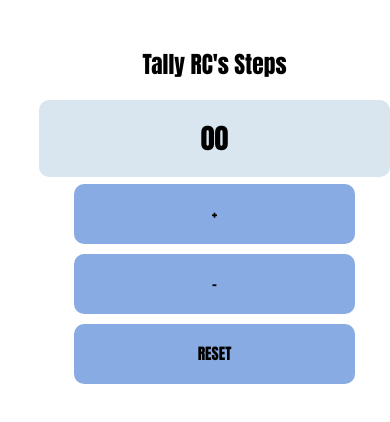
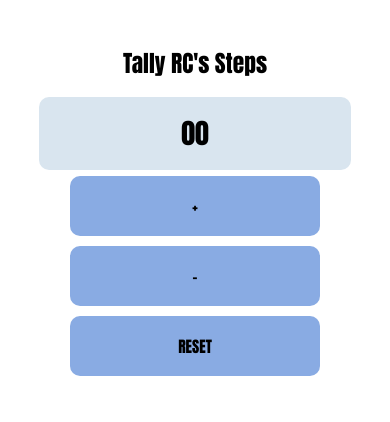
Before and after one commit to sazisblu/RC-Tally-Counter, a plain HTML site: page index.html in a window 390 px wide. Drawn offline with Linux system fonts and the light colour scheme.

Commit message:
Responsiveness improved

```diff
--- a/index..css
+++ b/index..css
@@ -2,16 +2,21 @@
 html {
   font-size: 16px;
   font-family: Impact, Haettenschweiler, "Arial Narrow Bold", sans-serif;
+  margin: 0;
+  padding: 0;
+  box-sizing: border-box;
 }
 
 body {
-  margin: 0px;
-  padding: 0px;
+  /* margin: 0px; */
+  /* padding: 0px; */
   height: 100vh;
   /* background-image:url(./Images/background.jpg); */
   /* background-repeat: no-repeat; */
   /* background-size:cover  ; */
   /* background-color:; */
+  /* height: ; */
+  /* border: 1px red solid; */
   width: 100%;
 }
 #body {
@@ -19,11 +24,12 @@ body {
   height: 60%;
   /* border: 1px red solid; */
   margin-top: 10%;
-  margin-left: 25%;
+  margin-left: auto;
+  margin-right: auto;
   text-align: center;
   display: flex;
   flex-direction: column;
-  padding: 2%;
+  /* padding: 2%; */
   /* background-color:  #8AAAE5; */
 }
 #title {
```
